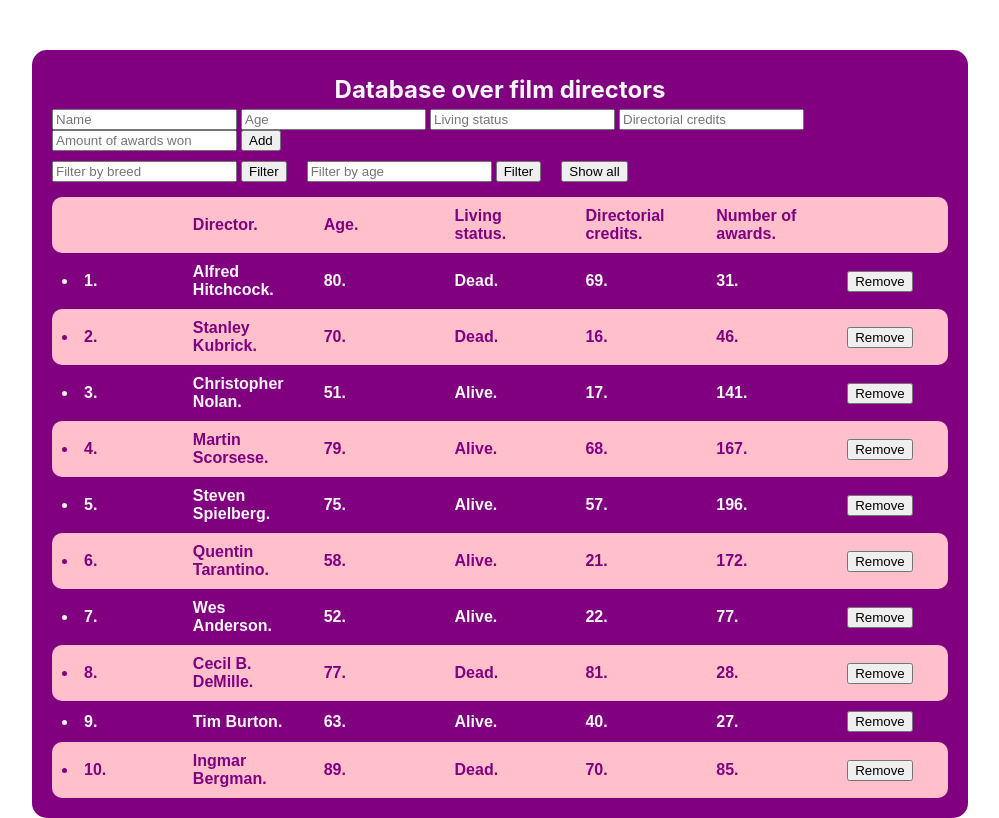
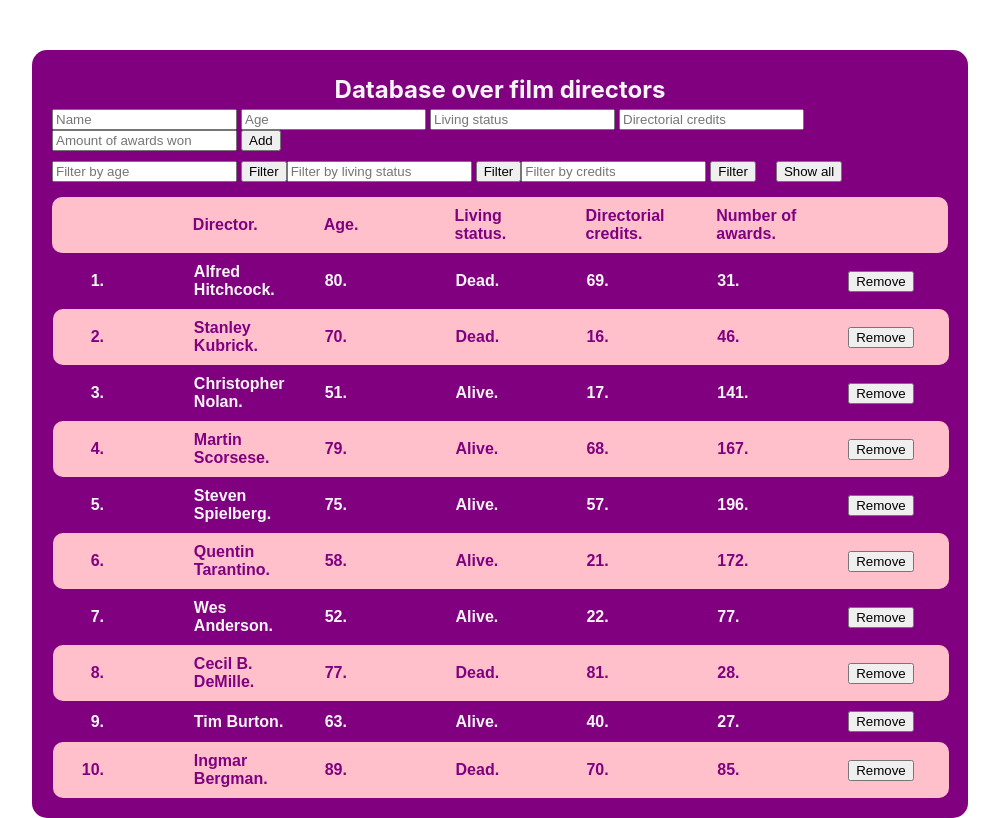
Before and after one commit to CaspianUlvmane/Programmering_webben_ME132A_U3_students_and_courses, a plain HTML site: page index.html in a window 1280 px wide. Shown: the whole page, without its empty margins (140-1139 px from the left). Drawn offline with Linux system fonts and the light colour scheme.

Commit message:
created list with updating numbers

```diff
--- a/index.html
+++ b/index.html
@@ -23,13 +23,18 @@
         </form>
 
         <div id="filters">
-            <form id="filter-by-breed">
-                <input id="filter-breed" type="text" placeholder="Filter by breed">
+            <form id="ageFilter">
+                <input id="filter-age" type="number" placeholder="Filter by age">
                 <button>Filter</button>
             </form>
 
-            <form id="filter-by-age">
-                <input id="filter-age" type="number" placeholder="Filter by age">
+            <form id="statusFilter">
+                <input id="filter-status" type="text" placeholder="Filter by living status">
+                <button>Filter</button>
+            </form>
+
+            <form id="creditsFilter">
+                <input id="filter-credits" type="number" placeholder="Filter by credits">
                 <button>Filter</button>
             </form>
 
@@ -44,7 +49,7 @@
             <div>Directorial credits.</div>
             <div>Number of awards.</div>
         </div>
-        <div class="main"></div>
+        <ol type="1" class="main"></ol>
 
     </div>
     <script src="database.js"></script>
--- a/index.js
+++ b/index.js
@@ -5,14 +5,14 @@ function renderDirector (director){
     let div = document.createElement("div")
     div.id = "director"
     div.innerHTML = `
-        <li><span>${director.id}.</span></li>
+        <li></li>
         <div>${director.name}.</div>
         <div>${director.age}.</div>
         <div>${director.livingStatus}.</div>
         <div>${director.directorialCredits}.</div>
         <div>${director.numberOfAwards}.</div>
         <button type="button">Remove</button>
-    `
+        `
     return div
 }
 
--- a/style.css
+++ b/style.css
@@ -10,6 +10,11 @@ body {
     background-color: purple;
     padding: 20px;
     border-radius: 15px;
+}
+
+.main{
+    margin: 0px;
+    width: 100%;
 }
 
 .main > :nth-child(even){
@@ -62,7 +67,13 @@ header {
     align-items: center;
 }
 
-li {
+ol {
+    position: relative;
+    left: -39px;
+}
+
+li{
+    justify-self: center;
     align-self: center;
 }
 
```
